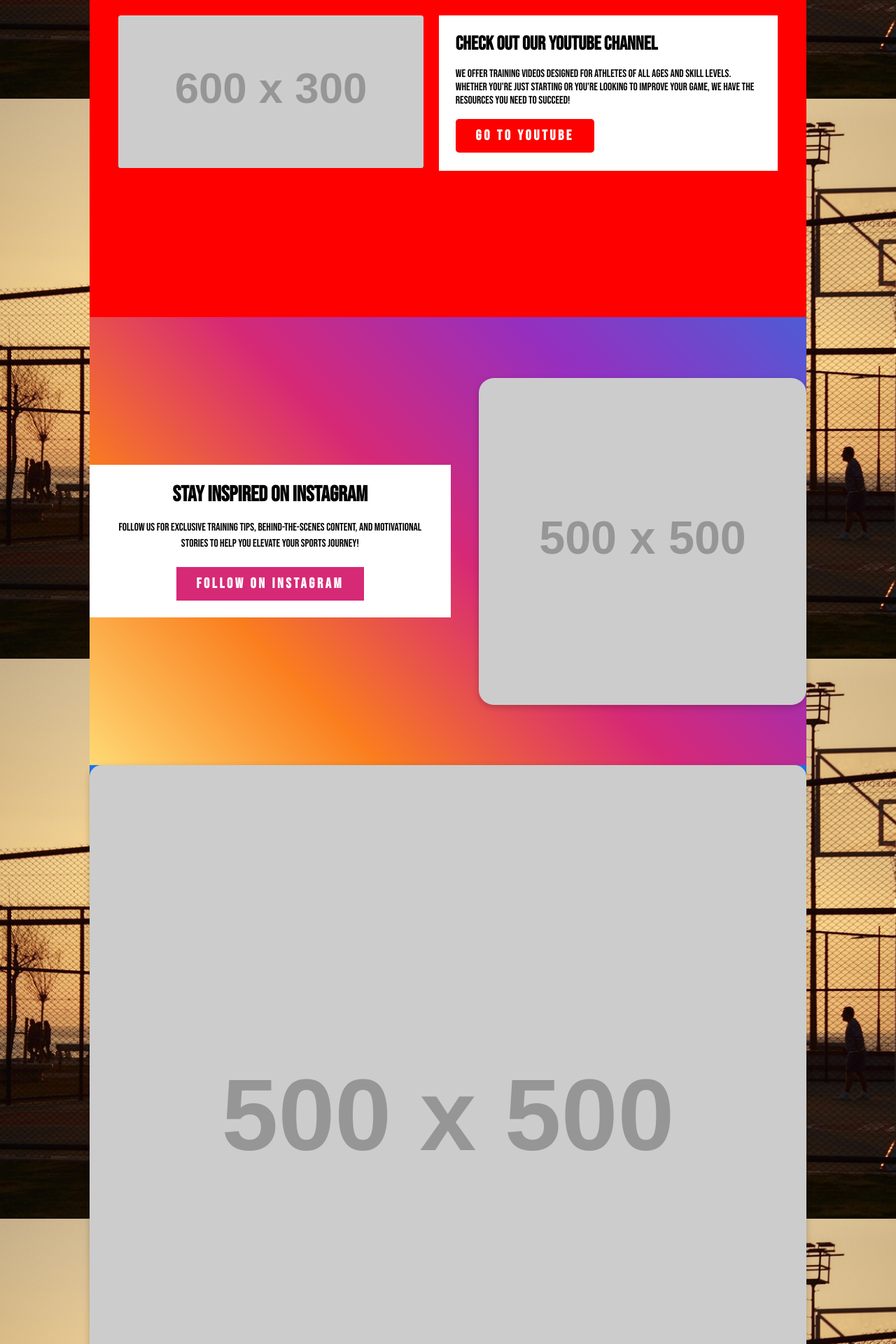
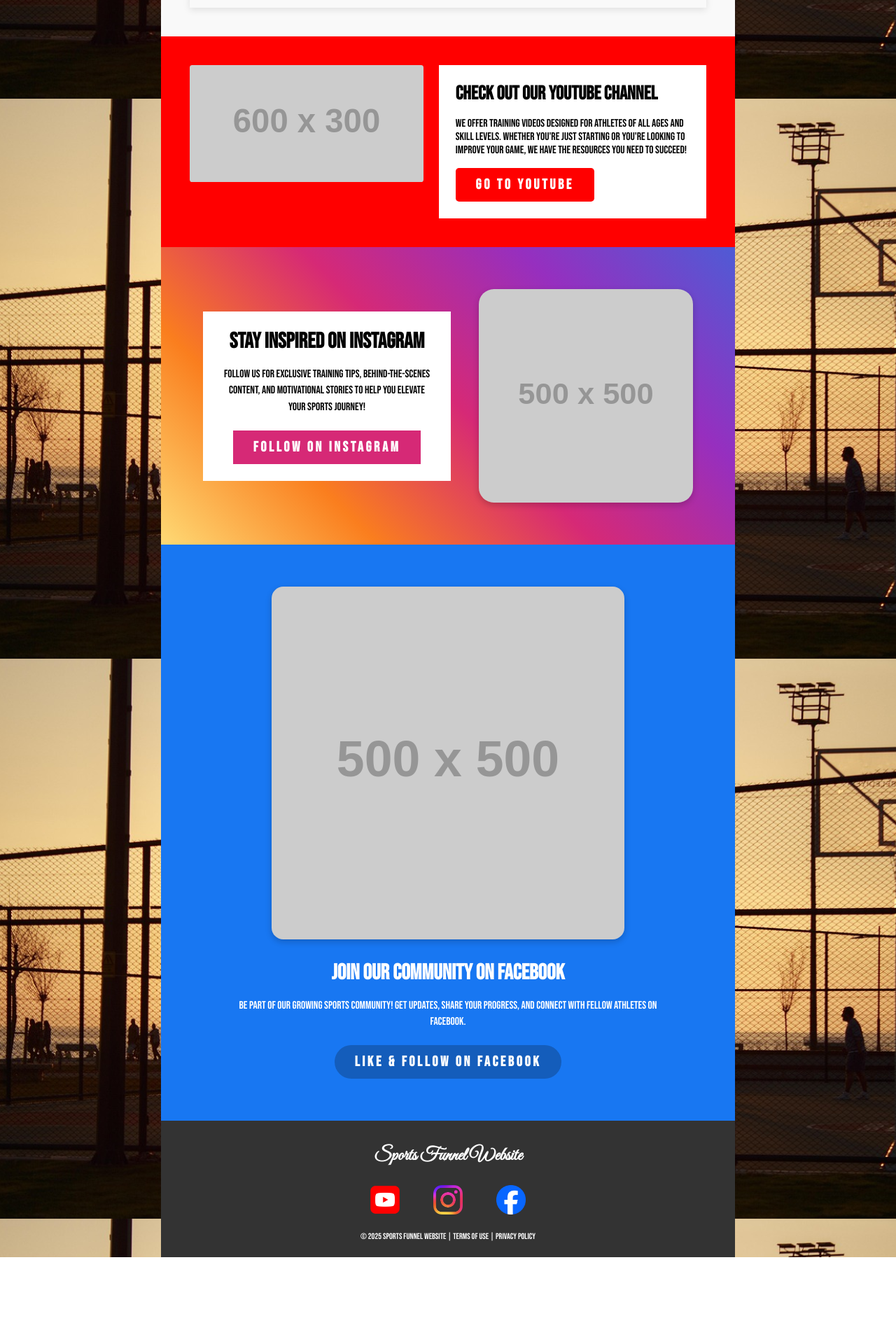
Before and after one commit to cali4nian/coreProgramming, a PHP site: page / in a window 1280 px wide. Shown: the part 3059-4979 px from the top of the page at 70% size. After the commit the page ends 4855 px from the top, so only its background shows below. Run offline with PHP 8.4, Linux system fonts and the light colour scheme; grey boxes labelled with a size stand in for pictures from a placeholder-image service; some libraries are stand-ins or nearby versions.

Commit message:
add more responsive css styles

```diff
--- a/sportsFunnelWebsite/css/default.css
+++ b/sportsFunnelWebsite/css/default.css
@@ -34,6 +34,7 @@
   font-family: "Bebas Neue", sans-serif;
 }
 
+html,
 body {
   background: url("../img/sunset-5383040_1280.jpg") no-repeat center center fixed;
   background-size: cover;
@@ -44,7 +45,7 @@
 }
 
 /* For screens 426px or smaller */
-@media (max-width: 35rem) {
+@media (max-width: 426px) {
   html,
   body {
     width: 100%;
@@ -54,3 +55,15 @@
     overflow-x: hidden;
   }
 }
+
+/* For screens 769px or smaller */
+@media (max-width: 769px) {
+  html,
+  body {
+    width: 97%;
+    height: 100%;
+    margin: 0 auto;
+    padding: 0;
+    overflow-x: hidden;
+  }
+}
--- a/sportsFunnelWebsite/css/index.css
+++ b/sportsFunnelWebsite/css/index.css
@@ -292,7 +292,7 @@
   display: flex;
   justify-content: center;
   align-items: center;
-  height: 80vh;
+  min-height: fit-content;
   background-color: #ff0000;
   padding: 3.4rem;
 }
@@ -301,7 +301,7 @@
   display: flex;
   justify-content: space-between;
   gap: 1.8rem;
-  max-width: 1200;
+  max-width: 100rem;
   width: 100%;
   flex-direction: row;
 }
@@ -313,16 +313,16 @@
 .youtube-section .title-image {
   width: 100%;
   height: auto;
-  max-width: 600;
+  max-width: 50rem;
   border-radius: 0.3rem;
 }
 
 .youtube-section .text {
   flex: 1;
   padding: 2rem;
-  max-width: 500;
+  max-width: 42rem;
   background-color: #fff;
-  color: black;
+  color: #000;
 }
 
 .youtube-section h2 {
@@ -359,8 +359,8 @@
   display: flex;
   justify-content: center;
   align-items: center;
-  padding: 60;
-  height: 80vh;
+  padding: 5rem;
+  min-height: fit-content;
   background: linear-gradient(45deg, #feda75, #fa7e1e, #d62976, #962fbf, #4f5bd5);
   color: #fff;
   text-align: center;
@@ -371,7 +371,7 @@
   justify-content: space-between;
   align-items: center;
   gap: 3.4rem;
-  max-width: 1200;
+  max-width: 100rem;
   width: 100%;
   flex-direction: row;
 }
@@ -379,9 +379,9 @@
 .instagram-section .text {
   flex: 1;
   padding: 2rem;
-  max-width: 500;
+  max-width: 48rem;
   background-color: #fff;
-  color: black;
+  color: #000;
 }
 
 .instagram-section h2 {
@@ -422,7 +422,7 @@
 
 .instagram-section .instagram-image {
   width: 100%;
-  max-width: 500;
+  max-width: 42rem;
   border-radius: 1.8rem;
   box-shadow: 0 0.3rem 0.8rem rgba(0, 0, 0, 0.2);
 }
@@ -434,8 +434,8 @@
   display: flex;
   justify-content: center;
   align-items: center;
-  padding: 60;
-  min-height: 80vh;
+  padding: 5rem;
+  min-height: fit-content;
   background-color: #1877f2;
   color: #fff;
   text-align: center;
@@ -446,8 +446,8 @@
   justify-content: center;
   align-items: center;
   flex-direction: column;
-  gap: 30;
-  max-width: 800;
+  gap: 2.4rem;
+  max-width: 65rem;
   width: 100%;
 }
 
@@ -459,13 +459,13 @@
 
 .facebook-section .facebook-image {
   width: 100%;
-  max-width: 500;
+  max-width: 42rem;
   border-radius: 1.4rem;
   box-shadow: 0 0.3rem 0.8rem rgba(0, 0, 0, 0.2);
 }
 
 .facebook-section .text {
-  max-width: 600;
+  max-width: 50rem;
 }
 
 .facebook-section h2 {
@@ -489,7 +489,7 @@
   color: #fff;
   font-weight: bold;
   text-decoration: none;
-  border-radius: 50;
+  border-radius: 4rem;
   transition: all 0.3s ease-in-out;
 }
 
--- a/sportsFunnelWebsite/css/navigation.css
+++ b/sportsFunnelWebsite/css/navigation.css
@@ -91,7 +91,7 @@
 /* END Footer */
 
 /* For screens 426px or smaller */
-@media (max-width: 35.5rem) {
+@media (max-width: 426px) {
   .mainNavigation {
     flex-flow: column nowrap;
     padding: 0.9rem 0;
@@ -110,3 +110,7 @@
     height: 2.5rem;
   }
 }
+
+/* For screens 769px or smaller */
+@media (max-width: 769px) {
+}
```
Also changed, not shown: other parts of sportsFunnelWebsite/css/index.css (+143 -11 lines), sportsFunnelWebsite/player-profile.html (added), sportsFunnelWebsite/privacy-policy.html (added), sportsFunnelWebsite/terms-of-use.html (added).
